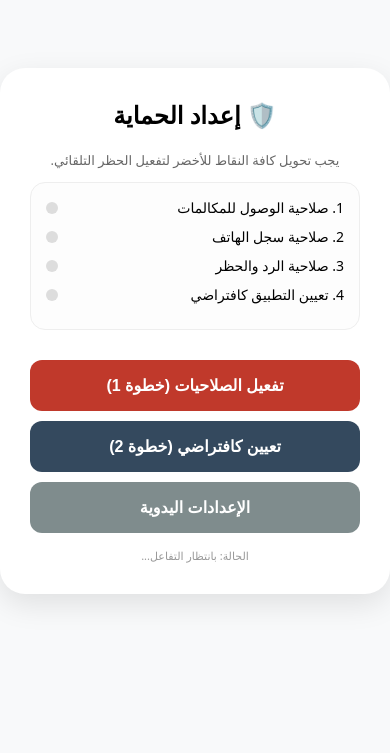
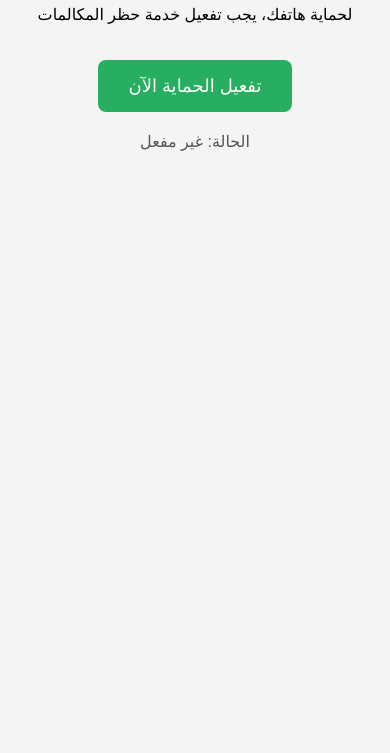
Before and after one commit to zkimtar-ops/Nospamjp, a plain HTML site: page www/index.html in a window 390 px wide. Shown: the part 91-844 px from the top of the page. Drawn offline with Linux system fonts and the light colour scheme; some packages are replaced by stand-ins of ours.

Commit message:
Update index.html

```diff
--- a/www/index.html
+++ b/www/index.html
@@ -1,115 +1,65 @@
 <!DOCTYPE html>
-<html lang="ar" dir="rtl">
+<html>
 <head>
-    <meta charset="UTF-8">
-    <meta name="viewport" content="width=device-width, initial-scale=1.0, maximum-scale=1.0, user-scalable=no">
+    <meta charset="utf-8">
     <title>Safety Call Japan</title>
+    <script src="cordova.js"></script>
     <style>
-        :root { --primary: #c0392b; --success: #27ae60; --gray: #f8f9fa; }
-        body { margin: 0; font-family: system-ui, -apple-system, sans-serif; background: var(--gray); display: flex; align-items: center; justify-content: center; height: 100vh; }
-        .card { background: white; width: 90%; max-width: 400px; padding: 30px; border-radius: 25px; box-shadow: 0 10px 30px rgba(0,0,0,0.1); text-align: center; }
-        .status-list { background: #fdfdfd; border: 1px solid #eee; border-radius: 15px; padding: 15px; margin-bottom: 20px; }
-        .status-item { display: flex; align-items: center; justify-content: space-between; margin-bottom: 10px; font-size: 14px; }
-        .dot { width: 12px; height: 12px; border-radius: 50%; background: #ddd; transition: 0.3s; }
-        .dot-active { background: var(--success); box-shadow: 0 0 8px var(--success); }
-        .btn { background: var(--primary); color: white; border: none; padding: 16px; border-radius: 12px; width: 100%; font-size: 16px; font-weight: bold; cursor: pointer; margin-top: 10px; transition: 0.2s; }
-        .btn-alt { background: #34495e; }
-        .btn:active { transform: scale(0.98); }
-        #debug { font-size: 11px; color: #999; margin-top: 15px; line-height: 1.4; }
+        body { font-family: sans-serif; text-align: center; padding: 20px; background: #f4f4f4; }
+        .btn { background: #27ae60; color: white; padding: 15px 30px; border: none; border-radius: 8px; font-size: 18px; margin-top: 20px; cursor: pointer; }
+        .status { margin-top: 20px; color: #555; }
     </style>
 </head>
 <body>
 
-<div class="card">
-    <h2 style="margin-top:0;">🛡️ إعداد الحماية</h2>
-    <p style="font-size:13px; color:#666;">يجب تحويل كافة النقاط للأخضر لتفعيل الحظر التلقائي.</p>
+    <h2>Safety Call Japan</h2>
+    <p>لحماية هاتفك، يجب تفعيل خدمة حظر المكالمات</p>
 
-    <div class="status-list">
-        <div class="status-item"><span>1. صلاحية الوصول للمكالمات</span> <div id="d1" class="dot"></div></div>
-        <div class="status-item"><span>2. صلاحية سجل الهاتف</span> <div id="d2" class="dot"></div></div>
-        <div class="status-item"><span>3. صلاحية الرد والحظر</span> <div id="d3" class="dot"></div></div>
-        <div class="status-item"><span>4. تعيين التطبيق كافتراضي</span> <div id="d4" class="dot"></div></div>
-    </div>
+    <button class="btn" onclick="activateProtection()">تفعيل الحماية الآن</button>
+    <div id="status" class="status">الحالة: غير مفعل</div>
 
-    <button class="btn" onclick="startPermissionSequence()">تفعيل الصلاحيات (خطوة 1)</button>
-    <button class="btn btn-alt" onclick="requestRoleManager()">تعيين كافتراضي (خطوة 2)</button>
-    <button class="btn btn-alt" style="background:#7f8c8d;" onclick="openAppSettings()">الإعدادات اليدوية</button>
+    <script>
+        document.addEventListener('deviceready', onDeviceReady, false);
 
-    <div id="debug">الحالة: بانتظار التفاعل...</div>
-</div>
-
-<script src="cordova.js"></script>
-<script>
-    const perms = [
-        "android.permission.READ_PHONE_STATE",
-        "android.permission.READ_CALL_LOG",
-        "android.permission.ANSWER_PHONE_CALLS"
-    ];
-
-    document.addEventListener('deviceready', checkAll, false);
-
-    function checkAll() {
-        if(!window.cordova) return;
-        const pPlugin = cordova.plugins.permissions;
-        perms.forEach((p, i) => {
-            pPlugin.hasPermission(p, (status) => {
-                if(status.hasPermission) document.getElementById('d' + (i+1)).classList.add('dot-active');
-            });
-        });
+        function onDeviceReady() {
+            console.log("Cordova is ready");
         }
 
-    async function startPermissionSequence() {
-        updateLog("جاري طلب الصلاحيات...");
-        const pPlugin = cordova.plugins.permissions;
+        function activateProtection() {
+            const statusDiv = document.getElementById('status');
 
-        for (let i = 0; i < perms.length; i++) {
-            await new Promise((resolve) => {
-                pPlugin.requestPermission(perms[i], (status) => {
-                    if(status.hasPermission) document.getElementById('d' + (i+1)).classList.add('dot-active');
-                    resolve();
-                }, () => resolve());
-            });
-        }
-        updateLog("تم الانتهاء من طلب الصلاحيات. انتقل للخطوة 2.");
-    }
+            // 1. طلب صلاحيات الأدوار (Role Manager) - أندرويد 10 وأحدث
+            if (window.plugins && window.plugins.intentShim) {
 
-    function requestRoleManager() {
-        updateLog("محاولة فتح نافذة النظام...");
-        if (window.plugins && window.plugins.intentShim) {
                 window.plugins.intentShim.startActivityForResult(
                     {
                         action: "android.app.role.action.REQUEST_ROLE",
-                    extras: { "android.app.role.extra.ROLE_NAME": "android.app.role.CALL_SCREENING" }
+                        extras: {
+                            "android.app.role.extra.ROLE_NAME": "android.app.role.CALL_SCREENING"
+                        }
                     },
-                () => {
-                    document.getElementById('d4').classList.add('dot-active');
-                    updateLog("تم التفعيل بنجاح ✅");
+                    function(result) {
+                        statusDiv.innerText = "الحالة: تم طلب الصلاحية بنجاح";
+                        statusDiv.style.color = "green";
                     },
-                () => {
-                    updateLog("فشل الطلب التلقائي. يرجى التفعيل يدوياً.");
-                    openDefaultApps();
+                    function(err) {
+                        // 2. إذا فشل الطلب المباشر (الخيار مخفي)، نفتح الإعدادات الافتراضية يدوياً
+                        console.log("Direct request failed, opening settings...");
+                        statusDiv.innerText = "يرجى اختيار التطبيق من قائمة 'Caller ID & Spam'";
+
+                        window.plugins.intentShim.startActivity(
+                            {
+                                action: "android.settings.MANAGE_DEFAULT_APPS_SETTINGS"
+                            },
+                            function() { console.log("Settings opened"); },
+                            function(e) { alert("لم نتمكن من فتح الإعدادات تلقائياً: " + e); }
+                        );
                     }
                 );
             } else {
-            openDefaultApps();
+                alert("إضافة IntentShim غير مثبتة بشكل صحيح");
             }
         }
-
-    function openDefaultApps() {
-        if (window.plugins && window.plugins.intentShim) {
-            window.plugins.intentShim.startActivity({ action: "android.settings.MANAGE_DEFAULT_APPS_SETTINGS" }, () => {}, () => {
-                cordova.plugins.settings.open("application_details", () => {}, () => {});
-            });
-        }
-    }
-
-    function openAppSettings() {
-        if(window.cordova && cordova.plugins.settings) {
-            cordova.plugins.settings.open("application_details", () => {}, () => {});
-        }
-    }
-
-    function updateLog(t) { document.getElementById('debug').innerText = "الحالة: " + t; }
     </script>
 </body>
 </html>
```
Lines whose indentation alone changed are shown as unchanged.
